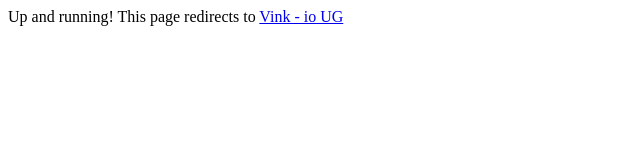
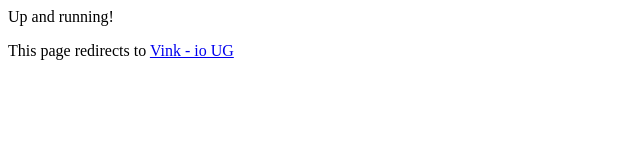
Before and after one commit to cnkl/ostl.github.io, a plain HTML site: page index.html in a window 1280 px wide. Shown: the whole page, without its empty margins (0-640 px from the left). Drawn offline with Linux system fonts and the light colour scheme.

Commit message:
Update index.html

```diff
--- a/index.html
+++ b/index.html
@@ -1,3 +1,3 @@
-Up and running!
+<p>Up and running!</p>
 
-This page redirects to <a href="https://www.vink-io.com"> Vink - io UG </a>
+<p>This page redirects to <a href="https://www.vink-io.com"> Vink - io UG </a></p>
```
